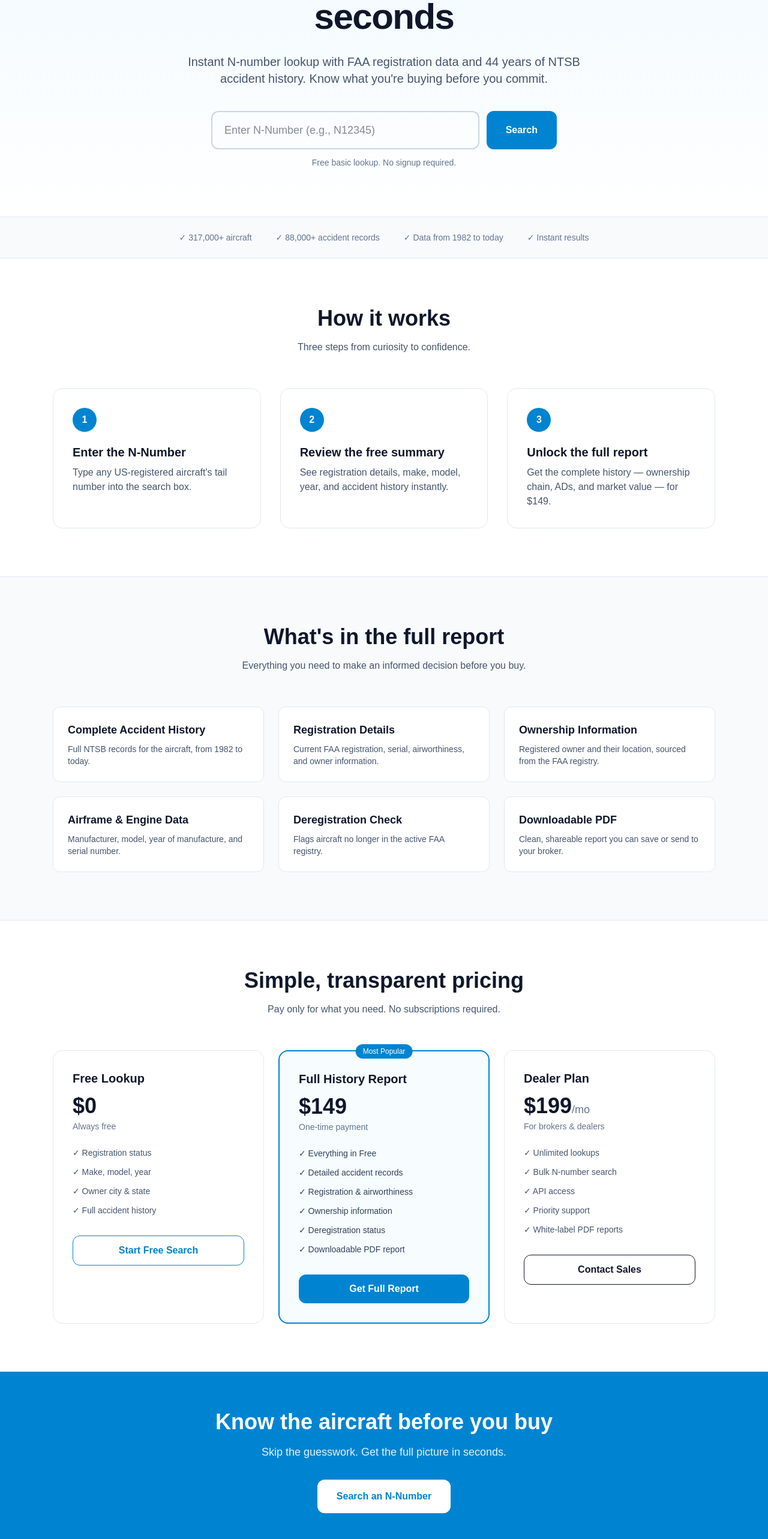
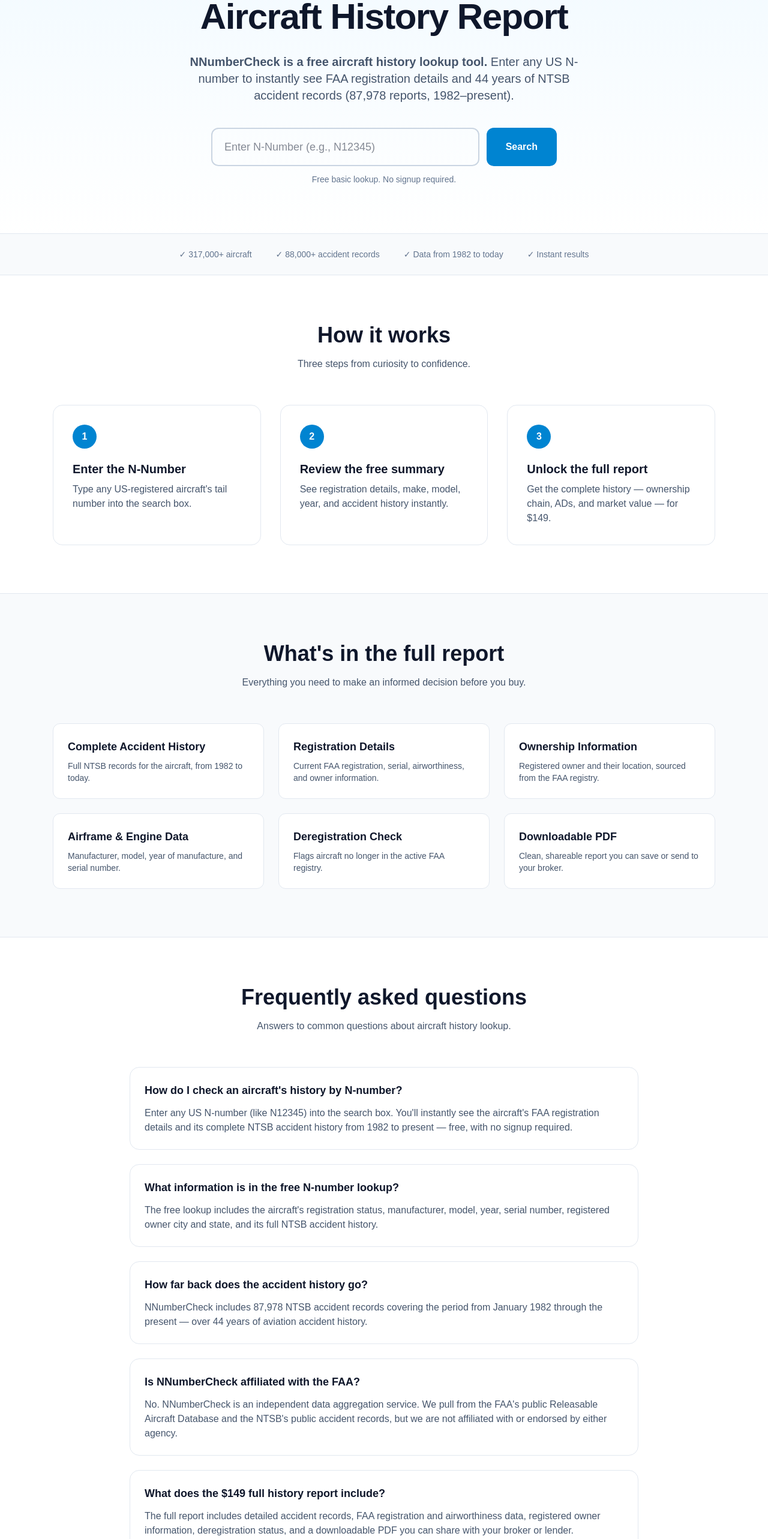
Before and after one commit to devsecsuite-rgb/nnumbercheck-v2, a Next.js app: page / in a window 1280 px wide. Shown: the part 234-2800 px from the top of the page at 60% size. Built offline with nearby package versions, Linux system fonts and the light colour scheme.

Commit message:
Update page.tsx

```diff
--- a/app/page.tsx
+++ b/app/page.tsx
@@ -31,9 +31,89 @@ export const metadata: Metadata = {
   },
 };
 
+const faqJsonLd = {
+  '@context': 'https://schema.org',
+  '@type': 'FAQPage',
+  mainEntity: [
+    {
+      '@type': 'Question',
+      name: "How do I check an aircraft's history by N-number?",
+      acceptedAnswer: {
+        '@type': 'Answer',
+        text: "Enter any US N-number (like N12345) into the search box on NNumberCheck.com. You'll instantly see the aircraft's FAA registration details and its complete NTSB accident history from 1982 to present — free, with no signup required.",
+      },
+    },
+    {
+      '@type': 'Question',
+      name: 'What information is in the free N-number lookup?',
+      acceptedAnswer: {
+        '@type': 'Answer',
+        text: "The free lookup includes the aircraft's registration status, manufacturer, model, year, serial number, registered owner city and state, and its full NTSB accident history. No account or payment is required.",
+      },
+    },
+    {
+      '@type': 'Question',
+      name: 'How far back does the accident history go?',
+      acceptedAnswer: {
+        '@type': 'Answer',
+        text: 'NNumberCheck includes 87,978 NTSB accident records covering the period from January 1982 through the present — over 44 years of aviation accident history.',
+      },
+    },
+    {
+      '@type': 'Question',
+      name: 'Is NNumberCheck affiliated with the FAA?',
+      acceptedAnswer: {
+        '@type': 'Answer',
+        text: "No. NNumberCheck is an independent data aggregation service. We pull from the FAA's public Releasable Aircraft Database and the NTSB's public accident records, but we are not affiliated with or endorsed by either agency.",
+      },
+    },
+    {
+      '@type': 'Question',
+      name: 'What does the $149 full history report include?',
+      acceptedAnswer: {
+        '@type': 'Answer',
+        text: 'The full report includes detailed accident records with narratives, FAA registration and airworthiness data, registered owner information, deregistration status, and a downloadable PDF you can share with your broker or lender.',
+      },
+    },
+  ],
+};
+
+const productJsonLd = {
+  '@context': 'https://schema.org',
+  '@type': 'Product',
+  name: 'NNumberCheck Full History Report',
+  description:
+    'Complete aircraft history report including detailed accident records, FAA registration data, ownership information, and downloadable PDF. Covers 44 years of NTSB accident data.',
+  brand: {
+    '@type': 'Brand',
+    name: 'NNumberCheck',
+  },
+  offers: {
+    '@type': 'Offer',
+    price: '149.00',
+    priceCurrency: 'USD',
+    availability: 'https://schema.org/InStock',
+    url: 'https://nnumbercheck.com/#pricing',
+  },
+};
+
 export default function Home() {
   return (
     <div className="min-h-screen bg-white text-slate-900">
+      {/* GEO/AEO: Structured Data for AI Engines and Search */}
+      <script
+        type="application/ld+json"
+        dangerouslySetInnerHTML={{
+          __html: JSON.stringify(faqJsonLd).replace(/</g, '\\u003c'),
+        }}
+      />
+      <script
+        type="application/ld+json"
+        dangerouslySetInnerHTML={{
+          __html: JSON.stringify(productJsonLd).replace(/</g, '\\u003c'),
+        }}
+      />
+
       {/* Header */}
       <header className="border-b border-slate-200">
         <div className="max-w-6xl mx-auto px-6 py-4 flex items-center justify-between">
@@ -57,16 +137,18 @@ export default function Home() {
         </div>
       </header>
 
-      {/* Hero */}
+      {/* Hero — Answer-first H1 and subtitle for AI extractability */}
       <section className="bg-gradient-to-b from-sky-50 to-white">
         <div className="max-w-4xl mx-auto px-6 py-20 text-center">
           <h1 className="text-4xl md:text-6xl font-bold tracking-tight text-slate-900 leading-tight">
-            Check any aircraft&apos;s history in seconds
+            Free N-Number Lookup &amp; Aircraft History Report
           </h1>
           <p className="mt-6 text-lg md:text-xl text-slate-600 max-w-2xl mx-auto">
-            Instant N-number lookup with FAA registration data and 44 years of
-            NTSB accident history. Know what you&apos;re buying before you
-            commit.
+            <strong>
+              NNumberCheck is a free aircraft history lookup tool.
+            </strong>{' '}
+            Enter any US N-number to instantly see FAA registration details and
+            44 years of NTSB accident records (87,978 reports, 1982–present).
           </p>
 
           {/* Search Box */}
@@ -171,7 +253,7 @@ export default function Home() {
               },
               {
                 title: 'Ownership Information',
-                desc: "Registered owner and their location, sourced from the FAA registry.",
+                desc: 'Registered owner and their location, sourced from the FAA registry.',
               },
               {
                 title: 'Airframe & Engine Data',
@@ -198,8 +280,52 @@ export default function Home() {
         </div>
       </section>
 
+      {/* FAQ — GEO/AEO extractable Q&A */}
+      <section className="max-w-4xl mx-auto px-6 py-20">
+        <h2 className="text-3xl md:text-4xl font-bold text-center">
+          Frequently asked questions
+        </h2>
+        <p className="mt-4 text-center text-slate-600 max-w-2xl mx-auto">
+          Answers to common questions about aircraft history lookup.
+        </p>
+
+        <div className="mt-14 space-y-6">
+          {[
+            {
+              q: "How do I check an aircraft's history by N-number?",
+              a: "Enter any US N-number (like N12345) into the search box. You'll instantly see the aircraft's FAA registration details and its complete NTSB accident history from 1982 to present — free, with no signup required.",
+            },
+            {
+              q: 'What information is in the free N-number lookup?',
+              a: "The free lookup includes the aircraft's registration status, manufacturer, model, year, serial number, registered owner city and state, and its full NTSB accident history.",
+            },
+            {
+              q: 'How far back does the accident history go?',
+              a: 'NNumberCheck includes 87,978 NTSB accident records covering the period from January 1982 through the present — over 44 years of aviation accident history.',
+            },
+            {
+              q: 'Is NNumberCheck affiliated with the FAA?',
+              a: "No. NNumberCheck is an independent data aggregation service. We pull from the FAA's public Releasable Aircraft Database and the NTSB's public accident records, but we are not affiliated with or endorsed by either agency.",
+            },
+            {
+              q: 'What does the $149 full history report include?',
+              a: 'The full report includes detailed accident records, FAA registration and airworthiness data, registered owner information, deregistration status, and a downloadable PDF you can share with your broker or lender.',
+            },
+          ].map((item) => (
+            <div
+              key={item.q}
+              className="border border-slate-200 rounded-2xl p-6 bg-white"
+            >
+              <h3 className="text-lg font-semibold text-slate-900">{item.q}</h3>
+              <p className="mt-3 text-slate-600">{item.a}</p>
+            </div>
+          ))}
+        </div>
+      </section>
+
       {/* Pricing */}
-      <section id="pricing" className="max-w-6xl mx-auto px-6 py-20">
+      <section id="pricing" className="bg-slate-50 border-y border-slate-200">
+        <div className="max-w-6xl mx-auto px-6 py-20">
           <h2 className="text-3xl md:text-4xl font-bold text-center">
             Simple, transparent pricing
           </h2>
@@ -209,7 +335,7 @@ export default function Home() {
 
           <div className="mt-14 grid md:grid-cols-3 gap-6">
             {/* Free */}
-          <div className="border border-slate-200 rounded-2xl p-8">
+            <div className="border border-slate-200 rounded-2xl p-8 bg-white">
               <h3 className="text-xl font-semibold">Free Lookup</h3>
               <p className="mt-3 text-4xl font-bold">$0</p>
               <p className="mt-1 text-sm text-slate-500">Always free</p>
@@ -252,7 +378,7 @@ export default function Home() {
             </div>
 
             {/* Dealer */}
-          <div id="dealers" className="border border-slate-200 rounded-2xl p-8">
+            <div id="dealers" className="border border-slate-200 rounded-2xl p-8 bg-white">
               <h3 className="text-xl font-semibold">Dealer Plan</h3>
               <p className="mt-3 text-4xl font-bold">
                 $199<span className="text-lg font-normal text-slate-500">/mo</span>
@@ -271,6 +397,7 @@ export default function Home() {
               >
                 Contact Sales
               </a>
+            </div>
           </div>
         </div>
       </section>
```
Lines whose indentation alone changed are shown as unchanged.
